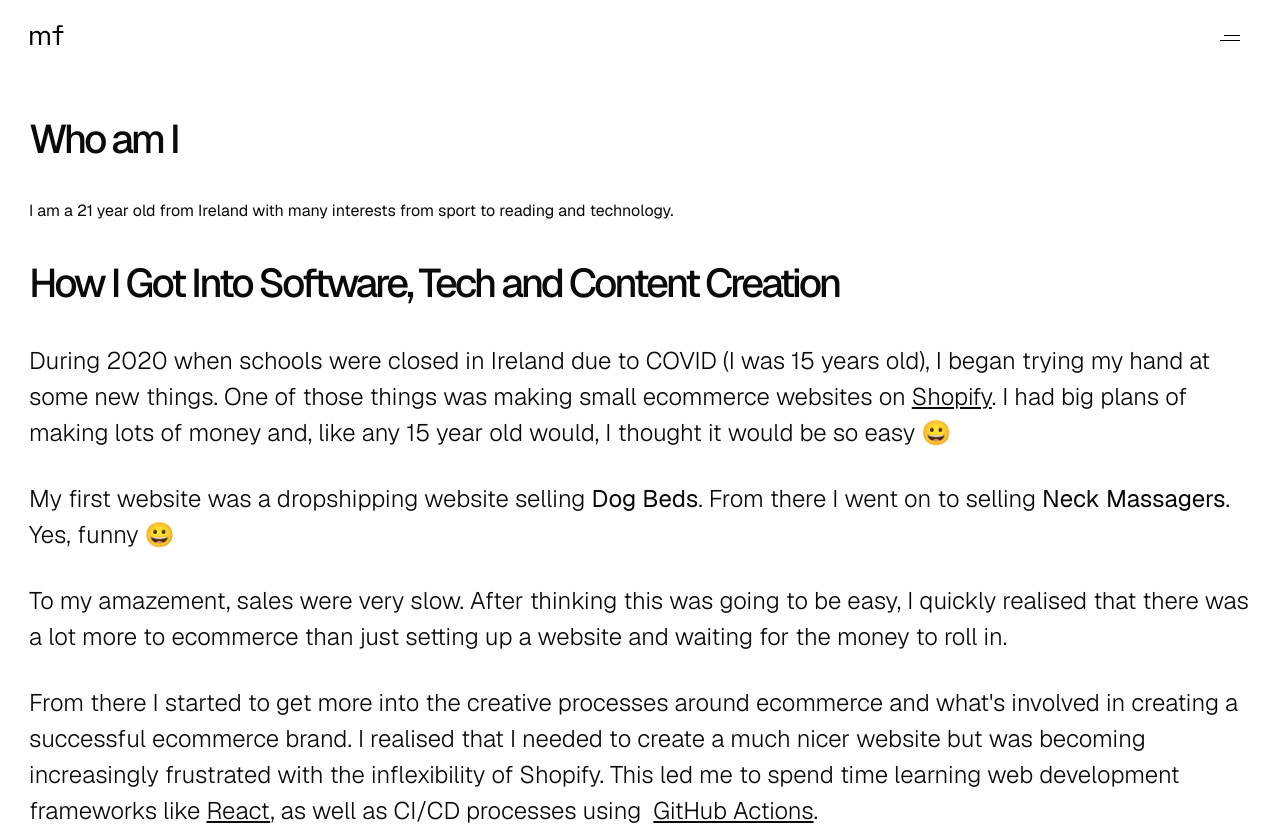
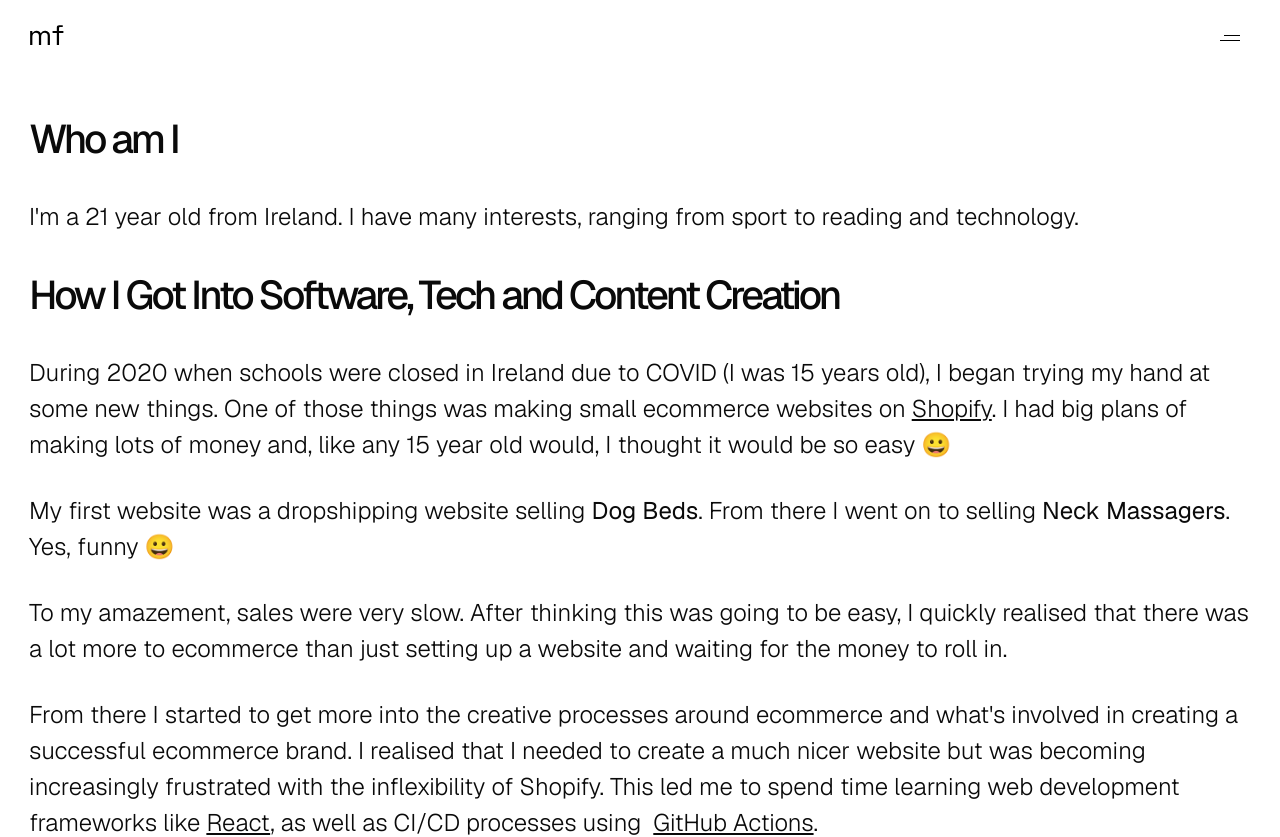
Before and after one commit to mikeyfennelly1/mfennelly.dev, a Next.js app: page /about-me in a window 1280 px wide. Shown: the top 837 px of the page. Built offline with nearby package versions, Linux system fonts and the light colour scheme.

Commit message:
fix About me section

```diff
--- a/src/app/about-me/page.tsx
+++ b/src/app/about-me/page.tsx
@@ -14,7 +14,7 @@ interface AboutMeInterface {
 const AboutMeSections: AboutMeSectionInterface[] = [
     {
         title: "Who am I",
-        content: "I am a 21 year old from Ireland with many interests from sport to reading and technology.\n"
+        content: <p>I'm a 21 year old from Ireland. I have many interests, ranging from sport to reading and technology.</p>
     },
     {
         title: "How I Got Into Software, Tech and Content Creation\n",
```
